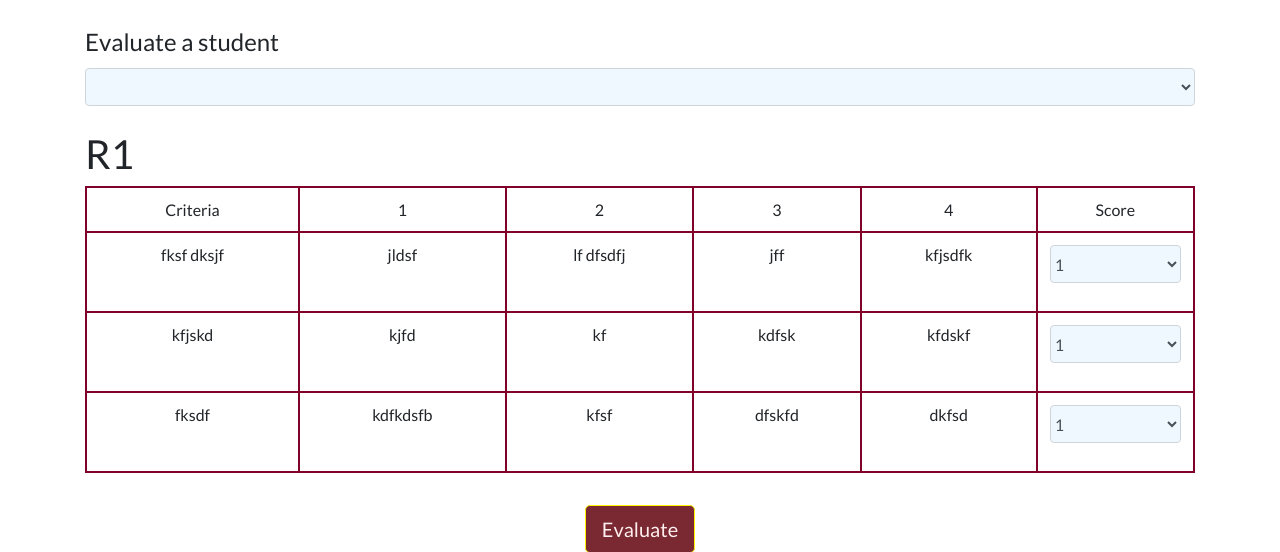
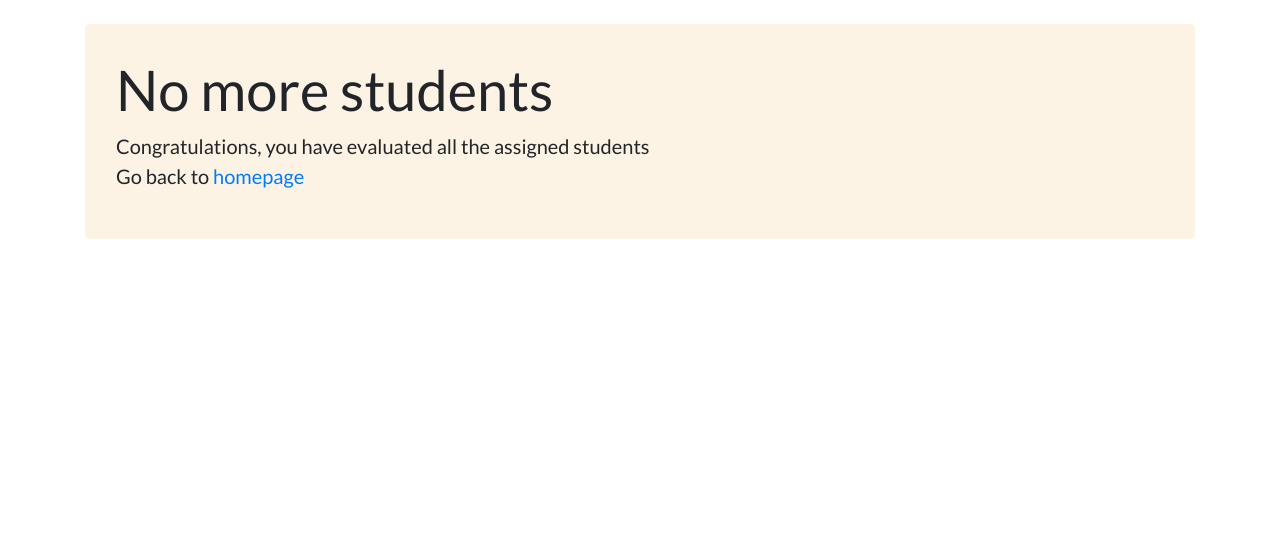
Before and after one commit to sardul3/web-valuation, a Django app: page /evaluator_rubric_select/51 in a window 1280 px wide. Shown: the part 68-620 px from the top of the page. Run offline with Django 3.2, Linux system fonts and the light colour scheme; a user stored in the database is signed in; data comes from the database, SQL or seed files in the repository; both versions use the stored data as it was after the commit; lists and menus that the app fills with data are empty; some libraries are stand-ins or nearby versions.

Commit message:
jumbotron added

```diff
--- a/main/templates/main/evaluator_rubric_select.html
+++ b/main/templates/main/evaluator_rubric_select.html
@@ -13,7 +13,7 @@
 </style>
 
 <div class = "container" id = "main_content">
-
+{%if flag_count > 0%}
     <form action = "{%url 'main:evaluate_single_student' rubric.max_row rubric.id measure_id%}" method = "POST">
       {%csrf_token%}
         <label for="exampleFormControlSelect1">Evaluate a student</label>
@@ -66,6 +66,20 @@
           <button type = "submit" class = "btn btn-primary btn-lg mt-3"> Evaluate </button>
         </div>
         </form>
+    {%else%}
+    <div class="jumbotron jumbotron-fluid" style="background-color: rgb(252, 243, 229);">
+      <div class="container">
+        <h1 class="display-4">No more students</h1>
+        <p class="lead">Congratulations, you have evaluated all the assigned students
+          <br/>
+          Go back to <a href = "{%url 'main:evaluatorhome'%}"> homepage </a>
+        </p>
+
+      </div>
+    </div>
+
+
+    {%endif%}
 </div>
 
 
--- a/main/views.py
+++ b/main/views.py
@@ -248,8 +248,6 @@ def homepage(request):
                     mea.evaluationPercent=0.0
                 else:
                     mea.evaluationPercent = (graded/total)*100.0
-
-
 
     context = { 'rubrics':rubrics, 'students':students, 'evaluations':evaluations, 'measures':measure, 'percent':perc, 'flag':cust_student_list
             , 'now':'active','alerts':alerts, 'alerts_count':alerts_count, 'msgs_count': Broadcast.objects.filter(receiver=request.user.email, read=False).order_by('-sent_at').count(),
@@ -449,7 +447,6 @@ def evaluatorhome(request):
             else:
                 mea.evaluationPercent = (graded/total)*100.0
 
-
         context = {'rubrics':rubrics, 'students':students, 'evaluations':evaluations, 'measures':measure, 'percent':perc, 'flag':cust_student_list
         , 'now':'active','alerts':alerts, 'alerts_count':alerts_count, 'cycle_filter':len(cycle_filter)}
 
@@ -496,11 +493,11 @@ def evaluator_rubric_select(request, measure_id):
                 super_cat.append(cat.categoryTitle)
     alerts = Broadcast.objects.filter(receiver=request.user.email, read=False).order_by('-sent_at')
     alerts_count = alerts.count()
-
+    print(len(final_cust))
 
     context = { 'measures':measures, 'students':students, 'measure_id':measure_id, 'rubric':rubric, 'categories':categories
                 ,'row_num':range(rubric.max_row), 'col_num': range(rubric.max_col), 'evaluated_flag':final_cust,'super_cat':super_cat,
-                'alerts':alerts, 'alerts_count':alerts_count}
+                'alerts':alerts, 'alerts_count':alerts_count, 'flag_count':len(final_cust)}
     return render(request, 'main/evaluator_rubric_select.html', context)
 
 
```
Also changed, not shown: db.sqlite3.
